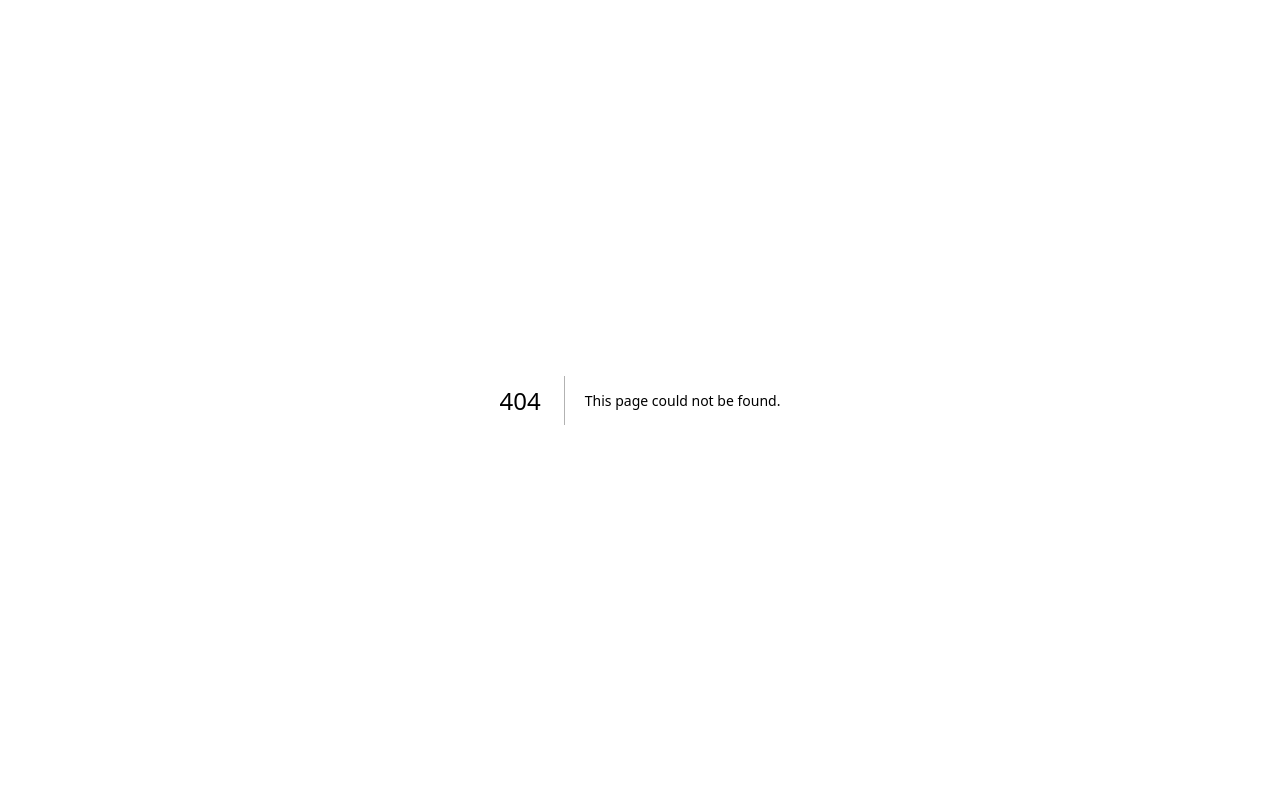
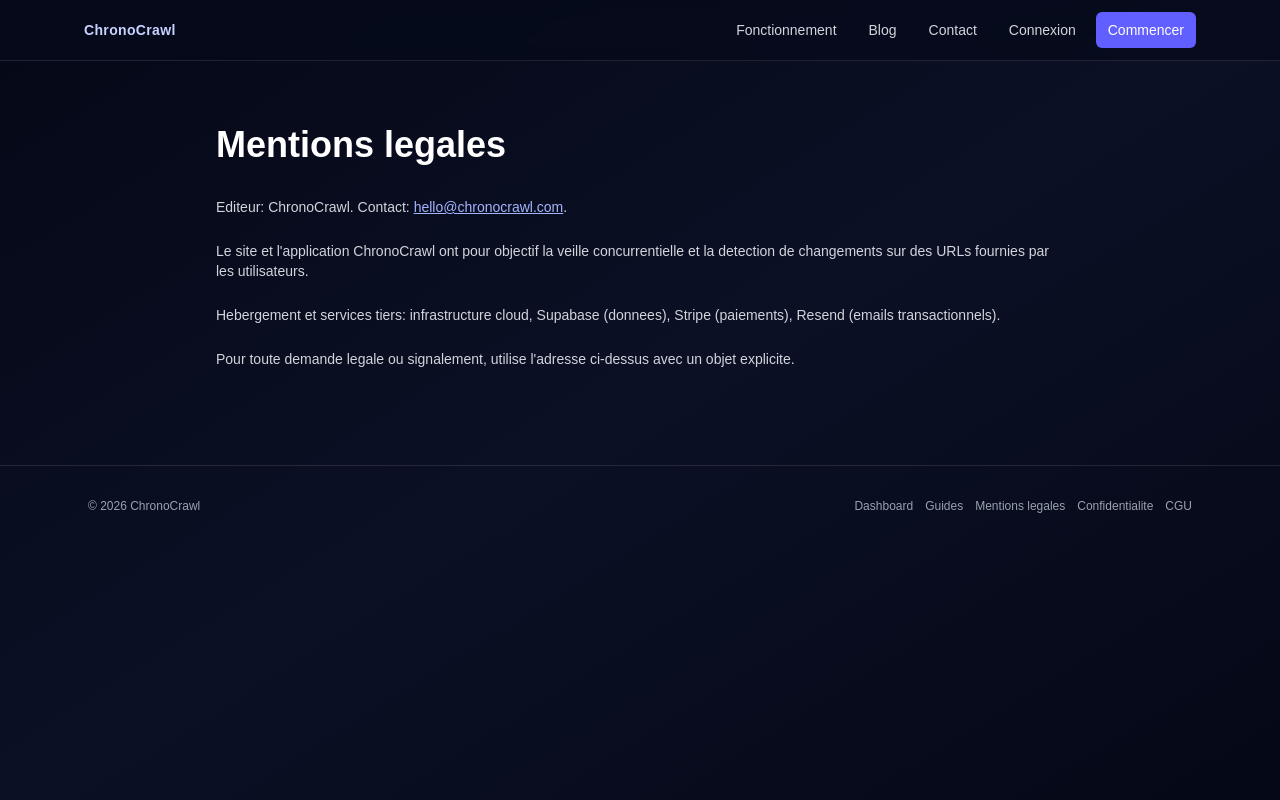
Before and after one commit to cesarchiquet/chronocrawl-web, a Next.js app: page /mentions-legales in a window 1280 px wide. Before the commit this address had no page. Built offline with nearby package versions, Linux system fonts and the light colour scheme.

Commit message:
feat(legal): add legal pages and public trust links

```diff
--- /dev/null
+++ b/app/cgu/layout.tsx
@@ -0,0 +1,14 @@
+import type { Metadata } from "next";
+
+export const metadata: Metadata = {
+  title: "CGU",
+  description: "Conditions generales d'utilisation de ChronoCrawl.",
+};
+
+export default function CguLayout({
+  children,
+}: {
+  children: React.ReactNode;
+}) {
+  return children;
+}
--- /dev/null
+++ b/app/cgu/page.tsx
@@ -0,0 +1,33 @@
+"use client";
+
+import PublicChrome from "@/components/PublicChrome";
+
+export default function CguPage() {
+  return (
+    <PublicChrome>
+      <section className="mx-auto w-full max-w-4xl px-6 pt-16 pb-24">
+        <h1 className="text-3xl md:text-4xl font-bold">Conditions generales d&apos;utilisation</h1>
+        <div className="mt-8 space-y-6 text-sm text-gray-300">
+          <p>
+            L&apos;utilisateur est responsable des URLs ajoutees dans ChronoCrawl
+            et de la conformite de leur surveillance avec les regles applicables
+            (droits d&apos;auteur, conditions d&apos;acces, politiques robots, etc.).
+          </p>
+          <p>
+            ChronoCrawl fournit une obligation de moyens: la detection peut etre
+            impactee par des blocages tiers, des modifications techniques ou des
+            indisponibilites de services externes.
+          </p>
+          <p>
+            L&apos;acces au service peut etre suspendu en cas d&apos;usage abusif,
+            tentative de contournement des limites plan ou activite illegale.
+          </p>
+          <p>
+            Les modalites de facturation, renouvellement et annulation sont
+            gerees via Stripe et visibles dans le portail client.
+          </p>
+        </div>
+      </section>
+    </PublicChrome>
+  );
+}
--- /dev/null
+++ b/app/confidentialite/layout.tsx
@@ -0,0 +1,14 @@
+import type { Metadata } from "next";
+
+export const metadata: Metadata = {
+  title: "Politique de confidentialite",
+  description: "Politique de confidentialite de ChronoCrawl.",
+};
+
+export default function ConfidentialiteLayout({
+  children,
+}: {
+  children: React.ReactNode;
+}) {
+  return children;
+}
--- /dev/null
+++ b/app/confidentialite/page.tsx
@@ -0,0 +1,35 @@
+"use client";
+
+import PublicChrome from "@/components/PublicChrome";
+
+export default function ConfidentialitePage() {
+  return (
+    <PublicChrome>
+      <section className="mx-auto w-full max-w-4xl px-6 pt-16 pb-24">
+        <h1 className="text-3xl md:text-4xl font-bold">Politique de confidentialite</h1>
+        <div className="mt-8 space-y-6 text-sm text-gray-300">
+          <p>
+            ChronoCrawl collecte uniquement les donnees necessaires au service:
+            email de compte, URLs surveillees, evenements detectes et metadonnees
+            techniques associees.
+          </p>
+          <p>
+            Les donnees ne sont pas revendues. Elles sont utilisees pour fournir
+            le dashboard, les alertes email et la facturation.
+          </p>
+          <p>
+            Tu peux demander la suppression de ton compte et de tes donnees via{" "}
+            <a className="text-indigo-300 underline" href="mailto:hello@chronocrawl.com">
+              hello@chronocrawl.com
+            </a>
+            .
+          </p>
+          <p>
+            Les paiements sont traites par Stripe. ChronoCrawl ne stocke pas les
+            numeros complets de carte bancaire.
+          </p>
+        </div>
+      </section>
+    </PublicChrome>
+  );
+}
--- a/app/fonctionnement/page.tsx
+++ b/app/fonctionnement/page.tsx
@@ -54,6 +54,14 @@ export default function FonctionnementPage() {
               <p className="text-gray-300 text-sm">{item.text}</p>
             </div>
           ))}
+          <div className="rounded-xl bg-white/5 border border-white/10 p-6">
+            <h2 className="text-xl font-semibold mb-2">Securite et donnees</h2>
+            <p className="text-gray-300 text-sm">
+              Chaque compte n&apos;accede qu&apos;a ses propres donnees (RLS),
+              les sessions API sont verifiees par token et la facturation est
+              geree via Stripe.
+            </p>
+          </div>
         </div>
 
         <div className="mt-12 flex flex-wrap items-center justify-center gap-3">
--- /dev/null
+++ b/app/mentions-legales/layout.tsx
@@ -0,0 +1,14 @@
+import type { Metadata } from "next";
+
+export const metadata: Metadata = {
+  title: "Mentions legales",
+  description: "Mentions legales de ChronoCrawl.",
+};
+
+export default function MentionsLegalesLayout({
+  children,
+}: {
+  children: React.ReactNode;
+}) {
+  return children;
+}
--- /dev/null
+++ b/app/mentions-legales/page.tsx
@@ -0,0 +1,35 @@
+"use client";
+
+import PublicChrome from "@/components/PublicChrome";
+
+export default function MentionsLegalesPage() {
+  return (
+    <PublicChrome>
+      <section className="mx-auto w-full max-w-4xl px-6 pt-16 pb-24">
+        <h1 className="text-3xl md:text-4xl font-bold">Mentions legales</h1>
+        <div className="mt-8 space-y-6 text-sm text-gray-300">
+          <p>
+            Editeur: ChronoCrawl. Contact:{" "}
+            <a className="text-indigo-300 underline" href="mailto:hello@chronocrawl.com">
+              hello@chronocrawl.com
+            </a>
+            .
+          </p>
+          <p>
+            Le site et l&apos;application ChronoCrawl ont pour objectif la veille
+            concurrentielle et la detection de changements sur des URLs fournies
+            par les utilisateurs.
+          </p>
+          <p>
+            Hebergement et services tiers: infrastructure cloud, Supabase
+            (donnees), Stripe (paiements), Resend (emails transactionnels).
+          </p>
+          <p>
+            Pour toute demande legale ou signalement, utilise l&apos;adresse
+            ci-dessus avec un objet explicite.
+          </p>
+        </div>
+      </section>
+    </PublicChrome>
+  );
+}
--- a/components/PublicChrome.tsx
+++ b/components/PublicChrome.tsx
@@ -44,6 +44,15 @@ export default function PublicChrome({ children }: PublicChromeProps) {
             <Link href="/blog" className="hover:text-gray-200">
               Guides
             </Link>
+            <Link href="/mentions-legales" className="hover:text-gray-200">
+              Mentions legales
+            </Link>
+            <Link href="/confidentialite" className="hover:text-gray-200">
+              Confidentialite
+            </Link>
+            <Link href="/cgu" className="hover:text-gray-200">
+              CGU
+            </Link>
           </div>
         </div>
       </footer>
```
Also changed, not shown: 1 other file (tests, documents, lock files or other folders).
